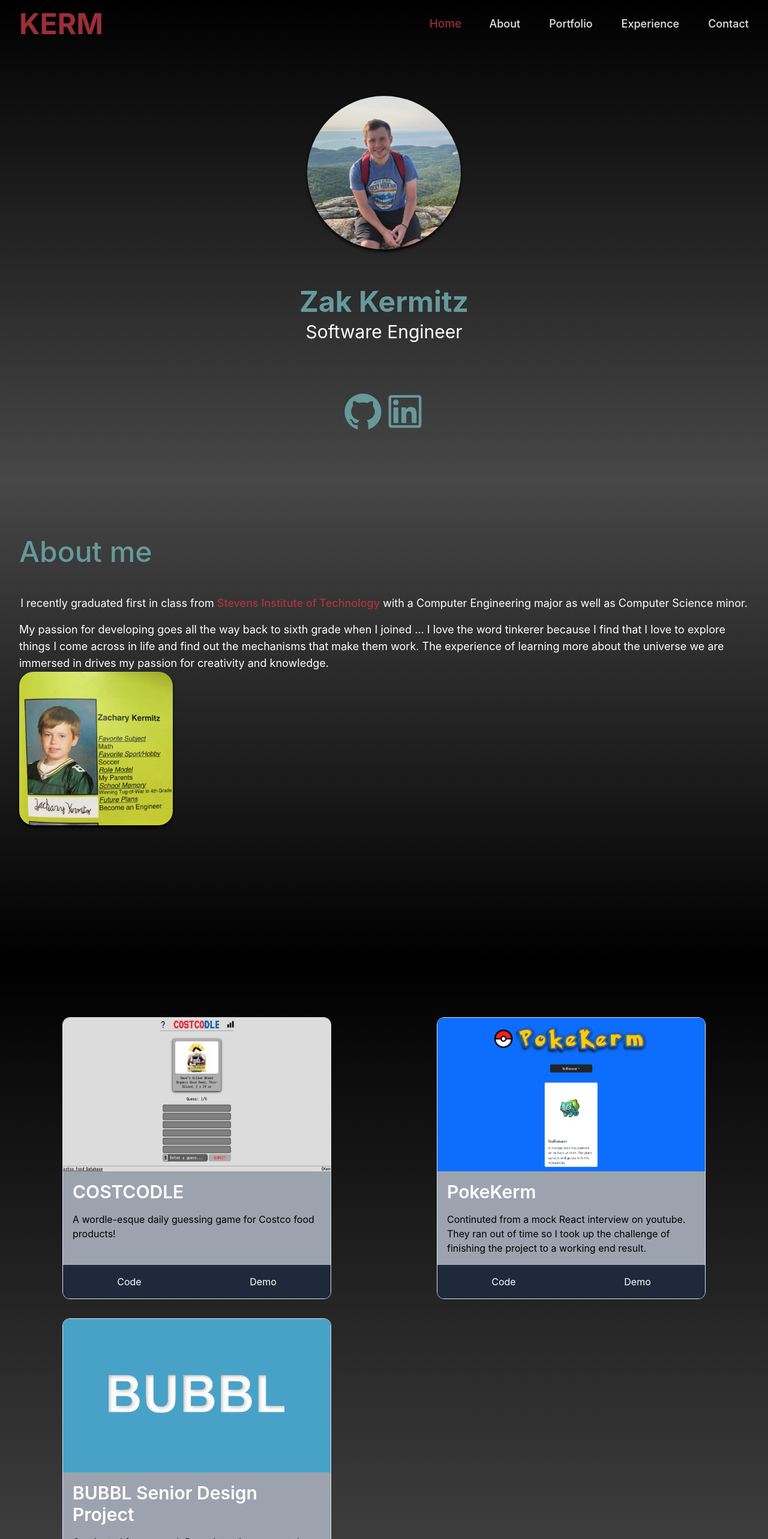
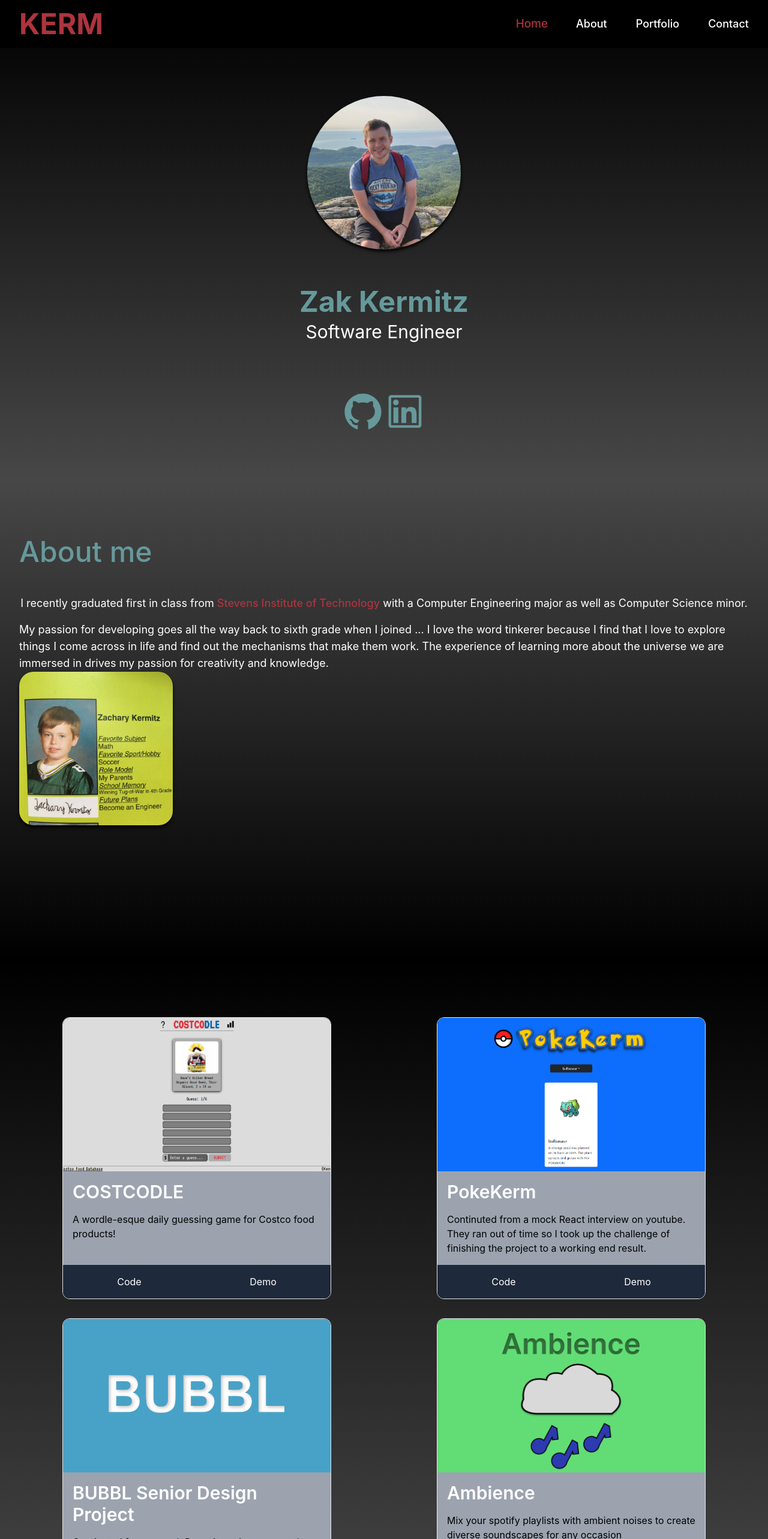
Before and after one commit to KermWasTaken/portfolio-site, a React (Vite) app: page / in a window 1280 px wide. Shown: the top 2566 px of the page at 60% size. Built offline with nearby package versions, Linux system fonts and the light colour scheme.

Commit message:
Updated Portfolio

```diff
--- /dev/null
+++ b/components/Contact.jsx
@@ -0,0 +1,10 @@
+export default function Contact() {
+  return (
+    <section
+      id="contact"
+      className="bg-gradient-to-b from-outer-space to-black pt-20 min-h-screen flex justify-center"
+    >
+      <div className="w-full max-w-screen-xl py-4 px-8"></div>
+    </section>
+  );
+}
--- a/components/Navbar.jsx
+++ b/components/Navbar.jsx
@@ -23,10 +23,6 @@ export default function Navbar() {
     },
     {
       id: 4,
-      link: "Experience",
-    },
-    {
-      id: 5,
       link: "Contact",
     },
   ];
@@ -62,7 +58,7 @@ export default function Navbar() {
   });
 
   return (
-    <nav className="bg-transparent flex items-center justify-between max-w-screen-xl h-full w-full px-8 opacity-90">
+    <nav className="bg-black flex items-center justify-between max-w-screen-xl h-full w-full px-8">
       <div>
         <h2 className="text-5xl font-bold text-cardinal">KERM</h2>
       </div>
@@ -94,7 +90,7 @@ export default function Navbar() {
       </div>
 
       {nav && (
-        <ul className="flex flex-col justify-center items-center absolute top-20 left-0 w-full bg-gradient-to-b from-moonstone to-black text-white rounded-bl-3xl rounded-br-3xl">
+        <ul className="flex flex-col justify-center items-center absolute top-20 left-0 w-full bg-black text-white rounded-bl-3xl rounded-br-3xl">
           {links.map(({ id, link }) => {
             return (
               <li
--- a/components/Portfolio.jsx
+++ b/components/Portfolio.jsx
@@ -23,6 +23,14 @@ export default function Portfolio() {
       name: "BUBBL Senior Design Project",
       desc: "Continuted from a mock React interview on youtube. They ran out of time so I took up the challenge of finishing the project to a working end result.",
       github: "https://github.com/rhyslee211/BubblAndroid",
+      demo: "https://sites.google.com/stevens.edu/bubbl/home",
+      isVideo: false,
+    },
+    {
+      source: "../src/assets/ambience.png",
+      name: "Ambience",
+      desc: "Mix your spotify playlists with ambient noises to create diverse soundscapes for any occasion",
+      github: "https://github.com/KermWasTaken/ambient-spotify",
       demo: "https://sites.google.com/stevens.edu/bubbl/home",
       isVideo: false,
     },
--- a/src/App.jsx
+++ b/src/App.jsx
@@ -2,6 +2,7 @@ import Home from "../components/Home";
 import Navbar from "../components/Navbar";
 import About from "../components/About";
 import Portfolio from "../components/Portfolio";
+import Contact from "../components/Contact";
 
 function App() {
   return (
@@ -16,6 +17,7 @@ function App() {
         <Home />
         <About />
         <Portfolio />
+        <Contact />
       </main>
     </>
   );
```
Also changed, not shown: src/assets/ambience.png (added).
